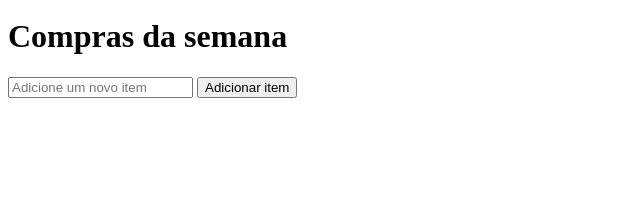
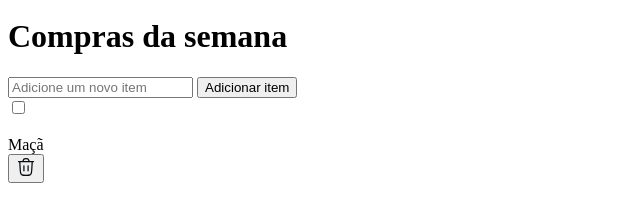
Before and after one commit to guigamer8484/quicklist, a plain HTML site: page index.html in a window 1280 px wide. Shown: the part 57-278 px from the top of the page, without its empty margins (0-640 px from the left). Drawn offline with nearby package versions, Linux system fonts and the light colour scheme.

Commit message:
criação da section list e desenvolvimento da primeira parte do html

```diff
--- a/index.html
+++ b/index.html
@@ -32,6 +32,23 @@
             <input type="text" placeholder="Adicione um novo item" id="item">
             <button>Adicionar item</button>
         </section>
+
+        <section class="list">
+            <div class="item">
+                <div>
+                    <input type="checkbox" name="list" id="item-1">
+
+                    <div class="custom-checkbox"></div>
+                        <img src="./assets/checked.svg" alt="checked">
+                </div>
+
+                <label for="item-1">Maçã</label>
+            </div>
+
+            <button>
+                <img src="./assets/trash-icon.svg" alt="trash-icon">
+            </button>
+        </section>
     </main>
 </body>
 </html>
```
